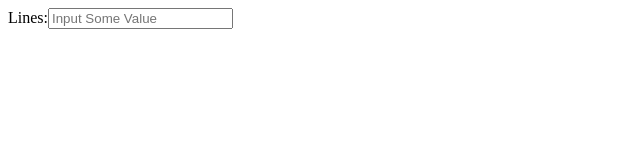
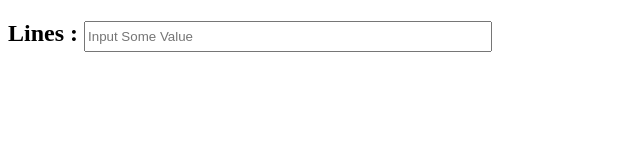
Before and after one commit to DinethPansiluW/StarPatternGenerator-forFun, a plain HTML site: page index.html in a window 1280 px wide. Shown: the whole page, without its empty margins (0-640 px from the left). Drawn offline with Linux system fonts and the light colour scheme.

Commit message:
Input field styles updated

```diff
--- a/index.html
+++ b/index.html
@@ -6,7 +6,7 @@
     <title>Star Pattern Generator</title>
 </head>
 <body>
-    Lines:<input id="count" oninput="count()" placeholder="Input Some Value">
+    <h2>Lines : <input style="height: 25px; width: 400px;" id="count" oninput="count()" placeholder="Input Some Value"></h2>
     <pre id="output"></pre>
 
     <script>
```
